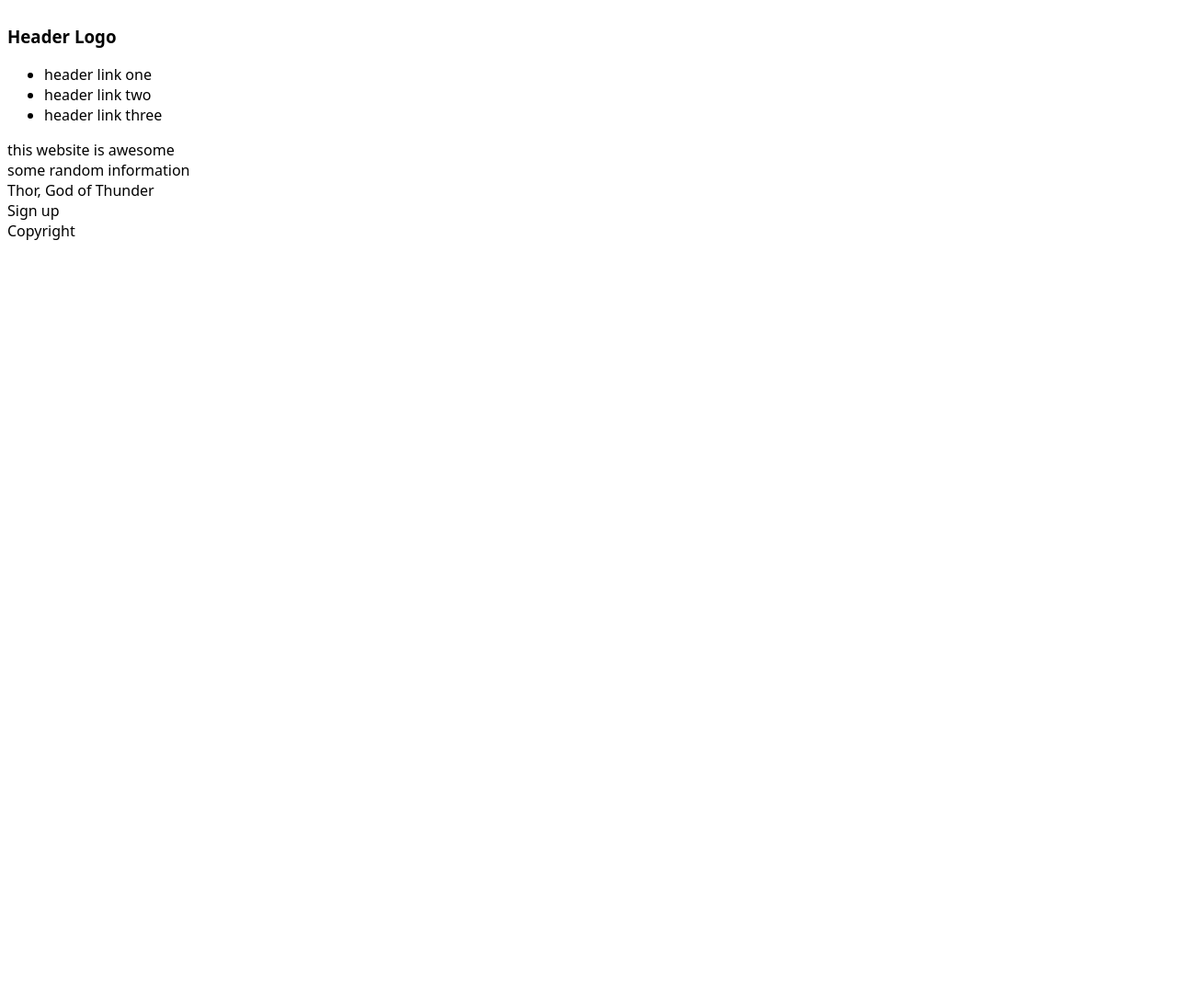
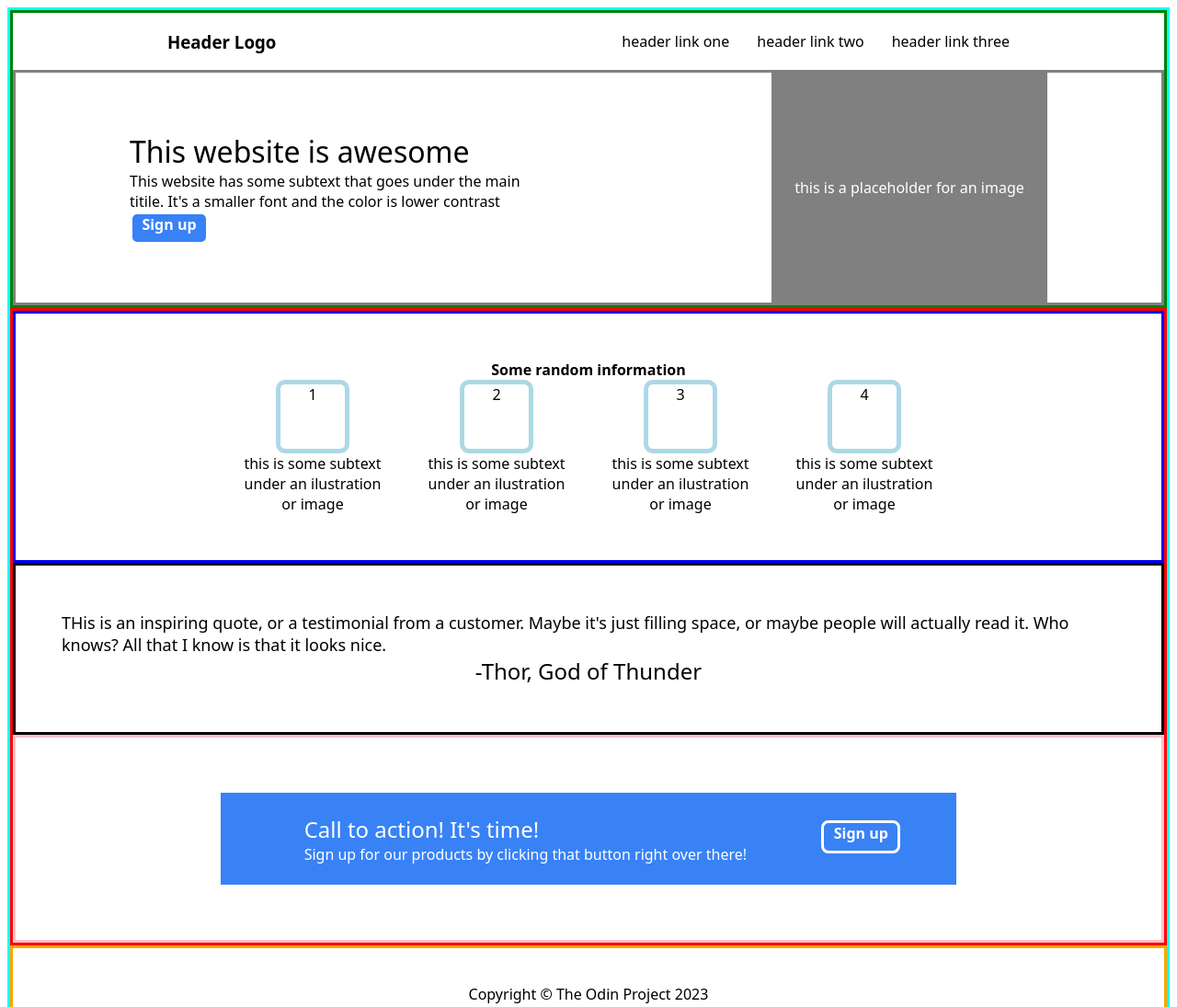
Before and after one commit to Ratilio/odin-landing-page, a plain HTML site: page index.html in a window 1280 px wide. Shown: the top 1095 px of the page at 92% size. Before the commit the page ends 800 px from the top, so only its background shows below. Drawn offline with Linux system fonts and the light colour scheme.

Commit message:
Finished the basic layout in different boxes. Only part with color is the "Signup button", "image placeholder" and "Signup label". Still can't stick the footer to the bottom. Still missing some space in some areas and replace some padding and margin for flex options maybe.

```diff
--- a/index.html
+++ b/index.html
@@ -8,7 +8,7 @@
     <link rel="stylesheet" href="style.css">
   </head>
   <body>
-    <div class="first">
+    <div class="hero">
       <div class="header">
         <h3>Header Logo</h3>
         <ul class="links">
@@ -17,23 +17,65 @@
           <li>header link three</a></li>
         </ul>
       </div>
-      <div class="hero"><!--"hero" is for the first thing someone sees. this section is the hero, with the image. the first impresion-->
-        this website is awesome
+      <div class="first"><!--"hero" is for the first thing someone sees. this section is the hero, with the image. the first impresion-->
+        <div class="intro">
+          <div id="title">
+            This website is awesome
+          </div>
+          <div id="subtext">
+            This website has some subtext that goes under the main titile. It's a smaller font and the color is lower contrast
+          </div>
+          <div class="signup-button">
+            Sign up
           </div>
         </div>
+        <div id="placeholder">
+          <div>
+            this is a placeholder for an image
+          </div>
+        </div>
+      </div>
+    </div>
+    <div class="content">
       <div class="second">
-      some random information
+        <div id="subtitle">
+          Some random information
+        </div>
+        <div class="images">
+          <div id="images">
+            <div id="image">1</div>
+            <div id="image-desc">this is some subtext under an ilustration or image</div>
+          </div>
+          <div id="images">
+            <div id="image">2</div>
+            <div id="image-desc">this is some subtext under an ilustration or image</div>
+          </div>
+          <div id="images">
+            <div id="image">3</div>
+            <div id="image-desc">this is some subtext under an ilustration or image</div>
+          </div>
+          <div id="images">
+            <div id="image">4</div>
+            <div id="image-desc">this is some subtext under an ilustration or image</div>
+          </div>
+        </div>
       </div>
       <div class="third">
-      Thor, God of Thunder
+        <div class="quote">THis is an inspiring quote, or a testimonial from a customer. Maybe it's just filling space, or maybe people will actually read it. Who knows? All that I know is that it looks nice.</div>
+        <div class="autor-quote">-Thor, God of Thunder</div>
       </div>
       <div class="fourth">
-      Sign up
+        <div class="signup-label">
+          <div class="signup-text-label">
+            <div id="signup-title">Call to action! It's time!</div>
+            <div id="signup-text">Sign up for our products by clicking that button right over there!</div>
           </div>
-    <div class="fifth">
+          <div class="signup-button">Sign up</div>
+        </div>
+      </div>
+    </div>
     <div class="footer">
-        Copyright
-      </div>
+      <div>Copyright © The Odin Project 2023</div>
     </div>
   </body>
 </html>
--- a/style.css
+++ b/style.css
@@ -1,10 +1,187 @@
 /**{
-  border: solid;
-  border-color: red;
-  border-radius: 1px;
+
 }*/
 body{
   font-family: system-ui, -apple-system, BlinkMacSystemFont, 'Segoe UI', Roboto, Oxygen, Ubuntu, Cantarell, 'Open Sans', 'Helvetica Neue', sans-serif;
   display: flex;
   flex-direction: column;
+  border: solid;
+  border-color: aqua;
+  justify-content: flex-end;
 }
+
+.header{
+  display: flex;
+  flex-direction: row;
+  justify-content: space-around;
+  align-items: center;
+}
+
+ul{
+  list-style-type: none;
+  display: flex;
+  flex-direction: row;
+  gap: 30px;
+}
+
+.signup-button{
+  background-color: #3882F6;
+  width: 80px;
+  height: 30px;
+  color: white;
+  font-weight: bold;
+  text-align: center;
+  border: white solid;
+  border-radius: 8px;
+}
+
+.hero{
+  border: solid;
+  border-color: green;
+}
+
+.first{
+  border: solid;
+  border-color: gray;
+  display: flex;
+  flex-direction: row;
+  justify-content: space-around;
+  align-items: center;
+}
+
+.intro{
+  display: flex;
+  flex-direction: column;
+  width: 450px;
+}
+
+#title{
+  font-size: xx-large;
+}
+
+#subtext{
+  color: black;
+}
+
+#placeholder{
+  background-color: gray;
+  color: white;
+  width: 300px;
+  height: 250px;
+  display: flex;
+  align-items: center;
+  justify-content: center;
+}
+
+.second{
+  border: solid;
+  border-color: blue;
+  display: flex;
+  flex-direction: column;
+  align-items: center;
+  justify-content: center;
+  padding: 50px;
+}
+
+#subtitle{
+  font-weight: bold;
+}
+
+.images{
+  display: flex;
+  flex-direction: row;
+  gap: 50px;
+}
+
+#images{
+  display: flex;
+  flex-direction: column;
+  justify-content: center;
+  align-items: center;
+  text-align: center;
+}
+
+#image{
+  border: 5px solid lightblue;
+  border-radius: 10px;
+  width: 70px;
+  height: 70px;
+}
+
+#image-desc{
+  text-align: center;
+  width: 150px;
+}
+
+.third{
+  border: solid;
+  border-color: black;
+  display: flex;
+  flex-direction: column;
+  justify-content: center;
+  align-items: center;
+  padding: 50px;
+}
+
+.quote{
+  font-size: large;
+}
+.autor-quote{
+  font-size: x-large;
+}
+
+.fourth{
+  border: solid;
+  border-color: pink;
+  display: flex;
+  justify-content: center;
+  align-items: center;
+  padding: 10px;
+}
+
+.signup-label{
+  display: flex;
+  /*justify-content: center;*/
+  margin: 50px;
+  width: 800px;
+  height: 100px;
+  justify-content: space-around;
+  color: white;
+  background-color: #3882F6;
+}
+
+.signup-text-label{
+  display: flex;
+  flex-direction: column;
+  justify-content: center;
+  padding-left: 50px;
+}
+
+.signup-label > .signup-button{
+  margin-right: 20px;
+  margin-top: 30px;
+}
+
+#signup-title{
+  font-size: x-large;
+}
+
+#signup-text{
+
+}
+
+.content{
+  border: solid;
+  border-color: red;
+}
+
+.footer{
+  border: solid;
+  border-color: orange;
+  display: flex;
+  flex-direction: row;
+  justify-content: center;
+  align-items: center;
+  margin-top: auto;
+  height: 100px;
+}
```
Lines whose indentation alone changed are shown as unchanged.
